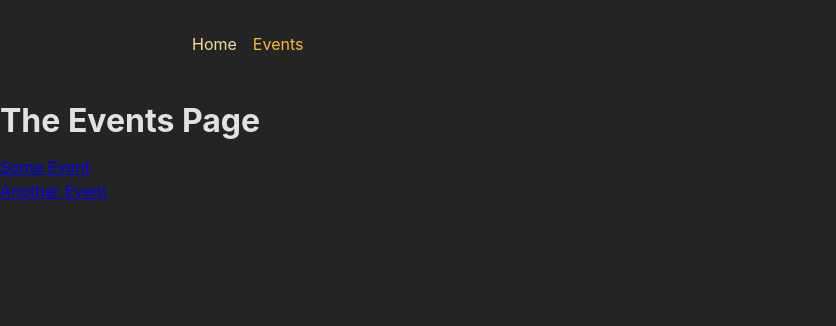
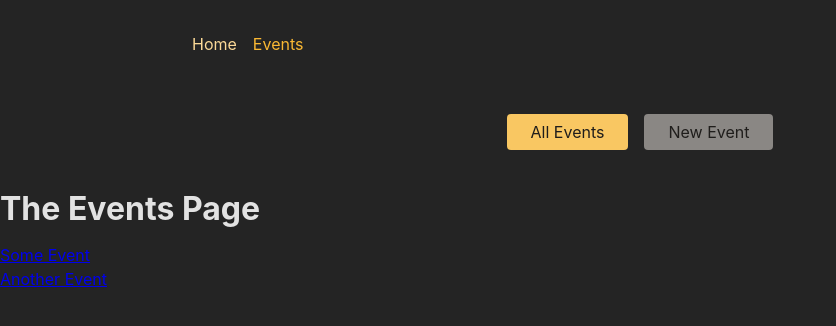
Before and after one commit to Mohammad-Shaikh-Ibrahim/React-Router, a React (Vite) app in the folder React_Router_Project/: page /events in a window 1280 px wide. Shown: the top 326 px of the page, without its empty margins (0-836 px from the left). Built offline with nearby package versions, Linux system fonts and the light colour scheme.

Commit message:
BONUS: Add another (nested) layout route that adds the <EventNavigation> component above all /events... page components

```diff
--- a/React_Router_Project/src/App.jsx
+++ b/React_Router_Project/src/App.jsx
@@ -13,7 +13,7 @@
 //    - /events/new => NewEventPage
 //    - /events/<some-id>/edit => EditEventPage
 // 3. Add a root layout that adds the <MainNavigation> component above all page components
-// e MainNavigati4. Add properly working links to thon
+// 4. Add properly working links to the MainNavigation
 // 5. Ensure that the links in MainNavigation receive an "active" class when active
 // 6. Output a list of dummy events to the EventsPage
 //    Every list item should include a link to the respective EventDetailPage
@@ -27,15 +27,24 @@
 import NewEventPage from "./pages/NewEventPage";
 import EditEventPage from "./pages/EditEventPage";
 import RootLayoutPage from "./pages/RootLayout";
+import EventsRootPage from "./pages/EventsRoot";
 
 const router = createBrowserRouter([
   {
-    path: '/', element: <RootLayoutPage />, children: [
+    path: '/',
+    element: <RootLayoutPage />,
+    children: [
       { index: true, element: <HomePage /> },
-      { path: 'events', element: <EventsPage /> },
-      { path: 'events/:eventId', element: <EventDetaiPage /> },
-      { path: 'events/:new', element: <NewEventPage /> },
-      { path: 'events/:eventId/edit', element: <EditEventPage /> },
+      {
+        path: 'events',
+        element: <EventsRootPage />,
+        children: [
+          { index: true, element: <EventsPage /> },
+          { path: ':eventId', element: <EventDetaiPage /> },
+          { path: 'new', element: <NewEventPage /> },
+          { path: ':eventId/edit', element: <EditEventPage /> },
+        ]
+      },
     ]
   },
 
--- a/React_Router_Project/src/components/EventsNavigation.jsx
+++ b/React_Router_Project/src/components/EventsNavigation.jsx
@@ -1,3 +1,5 @@
+import { NavLink } from 'react-router-dom';
+
 import classes from './EventsNavigation.module.css';
 
 function EventsNavigation() {
@@ -6,10 +8,23 @@
       <nav>
         <ul className={classes.list}>
           <li>
-            <a href="/events">All Events</a>
+            <NavLink
+              to="/events"
+              className={({ isActive }) =>
+                isActive ? classes.active : undefined}
+              end
+            >
+              All Events
+            </NavLink>
           </li>
           <li>
-            <a href="/events/new">New Event</a>
+            <NavLink
+              to="/events/new"
+              className={({ isActive }) =>
+                isActive ? classes.active : undefined}
+            >
+              New Event
+            </NavLink>
           </li>
         </ul>
       </nav>
--- /dev/null
+++ b/React_Router_Project/src/pages/EventsRoot.jsx
@@ -0,0 +1,11 @@
+import { Outlet } from "react-router-dom";
+
+import EventsNavigation from '../components/EventsNavigation'
+export default function EventsRootPage() {
+    return (
+        <>
+            <EventsNavigation />
+            <Outlet />
+        </>
+    );
+}
```
